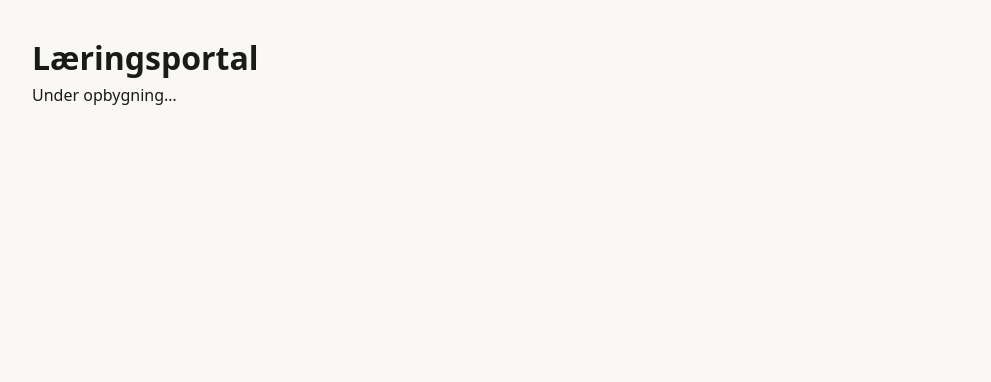
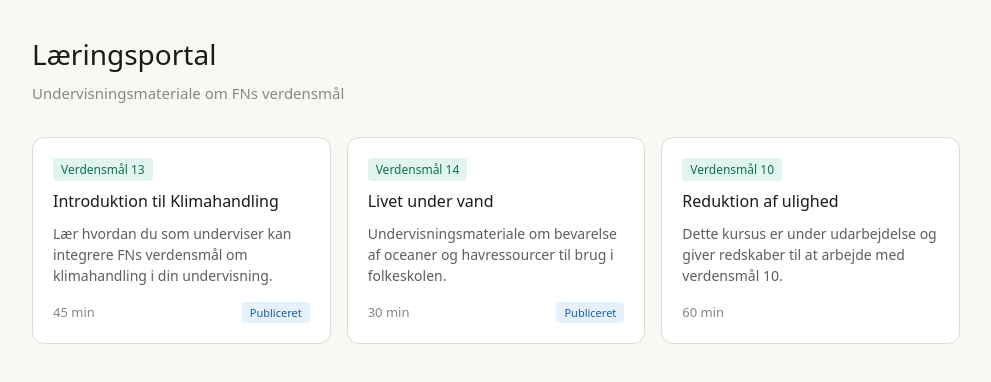
Before and after one commit to ronnidc/react-vite-typescript, a React (Vite) app: page / in a window 1280 px wide. Shown: the top 382 px of the page, without its empty margins (144-1135 px from the left). Built offline with nearby package versions, Linux system fonts and the light colour scheme.

Commit message:
feat: add CourseCard component with CSS Modules and mock data

```diff
--- a/src/App.css
+++ b/src/App.css
@@ -1,7 +1,39 @@
-/* Global app styles */
+*, *::before, *::after {
+  box-sizing: border-box;
+  margin: 0;
+  padding: 0;
+}
+
+body {
+  background: #f9f8f5;
+  color: #1a1a18;
+  line-height: 1.6;
+}
+
 .app {
   max-width: 960px;
   margin: 0 auto;
   padding: 2rem 1rem;
   font-family: system-ui, sans-serif;
 }
+
+.app-header {
+  margin-bottom: 2rem;
+}
+
+.app-header h1 {
+  font-size: 28px;
+  font-weight: 500;
+  margin-bottom: 0.25rem;
+}
+
+.app-header p {
+  color: #888780;
+  font-size: 15px;
+}
+
+.course-grid {
+  display: grid;
+  grid-template-columns: repeat(auto-fill, minmax(280px, 1fr));
+  gap: 1rem;
+}
--- a/src/App.tsx
+++ b/src/App.tsx
@@ -1,12 +1,55 @@
-import './App.css'
+import CourseCard from "./components/CourseCard";
+import type { Course } from "./types";
+import "./App.css";
+
+// Hardkodet dummy-data — vi erstatter dette med et rigtigt API-kald i fase 4
+const mockCourses: Course[] = [
+  {
+    id: 1,
+    title: "Introduktion til Klimahandling",
+    description:
+      "Lær hvordan du som underviser kan integrere FNs verdensmål om klimahandling i din undervisning.",
+    goal: 13,
+    durationMinutes: 45,
+    published: true,
+  },
+  {
+    id: 2,
+    title: "Livet under vand",
+    description:
+      "Undervisningsmateriale om bevarelse af oceaner og havressourcer til brug i folkeskolen.",
+    goal: 14,
+    durationMinutes: 30,
+    published: true,
+  },
+  {
+    id: 3,
+    title: "Reduktion af ulighed",
+    description:
+      "Dette kursus er under udarbejdelse og giver redskaber til at arbejde med verdensmål 10.",
+    goal: 10,
+    durationMinutes: 60,
+    published: false,
+  },
+];
 
 function App() {
   return (
     <div className="app">
-      <h1>Læringsportal</h1>
-      <p>Under opbygning…</p>
+      <header className="app-header">
+        <h1>Læringsportal</h1>
+        <p>Undervisningsmateriale om FNs verdensmål</p>
+      </header>
+
+      {/* .map() er Reacts måde at lave v-for på.
+          key er påkrævet — React bruger den til effektivt at opdatere listen (reconciliation) */}
+      <div className="course-grid">
+        {mockCourses.map((course) => (
+          <CourseCard key={course.id} course={course} />
+        ))}
+      </div>
     </div>
-  )
+  );
 }
 
-export default App
+export default App;
--- /dev/null
+++ b/src/components/CourseCard/CourseCard.module.css
@@ -0,0 +1,49 @@
+.card {
+  background: #ffffff;
+  border: 0.5px solid #dddbd3;
+  border-radius: 12px;
+  padding: 1.25rem;
+  display: flex;
+  flex-direction: column;
+  gap: 0.5rem;
+}
+
+.goal {
+  font-size: 12px;
+  font-weight: 500;
+  color: #0F6E56;
+  background: #E1F5EE;
+  padding: 2px 8px;
+  border-radius: 4px;
+  align-self: flex-start;
+}
+
+.title {
+  font-size: 16px;
+  font-weight: 500;
+  color: #1a1a18;
+}
+
+.description {
+  font-size: 14px;
+  color: #5f5e5a;
+  line-height: 1.5;
+}
+
+.footer {
+  display: flex;
+  align-items: center;
+  justify-content: space-between;
+  margin-top: 0.5rem;
+  font-size: 13px;
+  color: #888780;
+}
+
+.published {
+  font-size: 11px;
+  font-weight: 500;
+  background: #E6F1FB;
+  color: #185FA5;
+  padding: 2px 8px;
+  border-radius: 4px;
+}
--- /dev/null
+++ b/src/components/CourseCard/CourseCard.tsx
@@ -0,0 +1,29 @@
+import type { Course } from '../../types'
+import styles from './CourseCard.module.css'
+
+// Props er en TypeScript interface der beskriver hvad komponenten accepterer udefra.
+// Her siger vi: "CourseCard kræver et course-objekt af typen Course".
+interface CourseCardProps {
+  course: Course
+}
+
+// En funktionskomponent er bare en funktion der returnerer JSX.
+// Vi destrukturerer props med det samme: { course } frem for props.course
+function CourseCard({ course }: CourseCardProps) {
+  return (
+    <article className={styles.card}>
+      <span className={styles.goal}>Verdensmål {course.goal}</span>
+      <h2 className={styles.title}>{course.title}</h2>
+      <p className={styles.description}>{course.description}</p>
+      <footer className={styles.footer}>
+        <span>{course.durationMinutes} min</span>
+        {/* Betinget rendering: vis kun badge hvis kurset er publiceret */}
+        {course.published && (
+          <span className={styles.published}>Publiceret</span>
+        )}
+      </footer>
+    </article>
+  )
+}
+
+export default CourseCard
--- /dev/null
+++ b/src/components/CourseCard/index.ts
@@ -0,0 +1 @@
+export { default } from './CourseCard'
```
